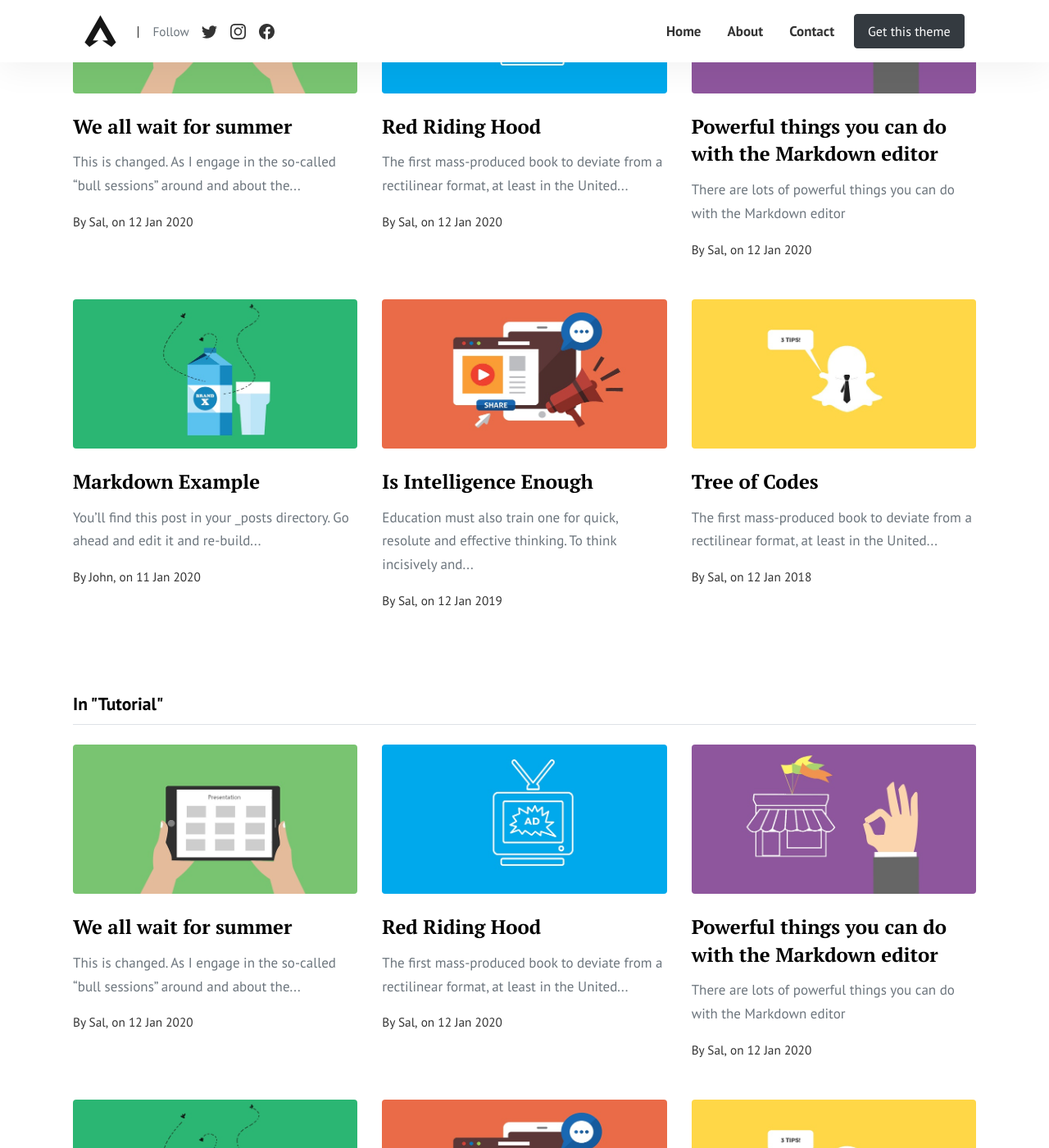
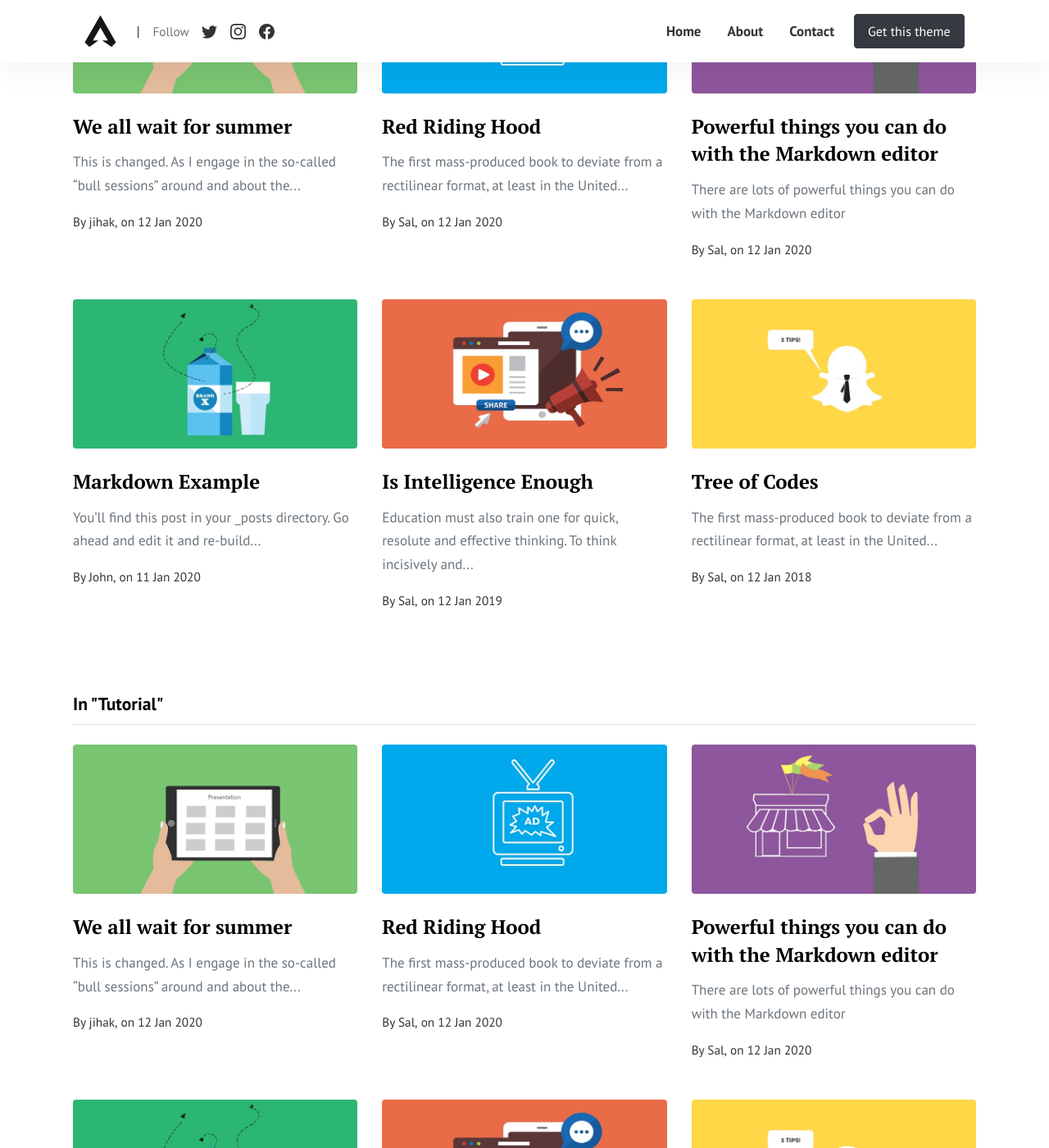
Before and after one commit to easyhak/easyhak.github.io, a Jekyll site: the page built from pages/categories.html, in a window 1280 px wide and 1400 px high, scrolled down 299 px. Shown: the whole window at 82% size. Built offline with Jekyll 4.4.1, drawn with Linux system fonts in a browser that asks for light colours.

Commit message:
Update _config.yml

```diff
--- a/_config.yml
+++ b/_config.yml
@@ -5,7 +5,7 @@ baseurl: "/"
 permalink: "/:title/"
 logo: 'assets/images/logo.png'
 favicon: 'assets/images/favicon.ico'
-author: Sal
+author: jihak
 paginate: 30
 disqus: 'demowebsite'
 locale: ko
```
